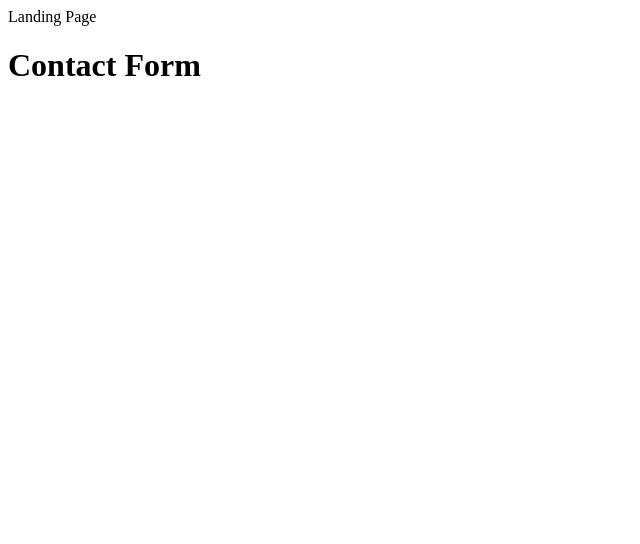
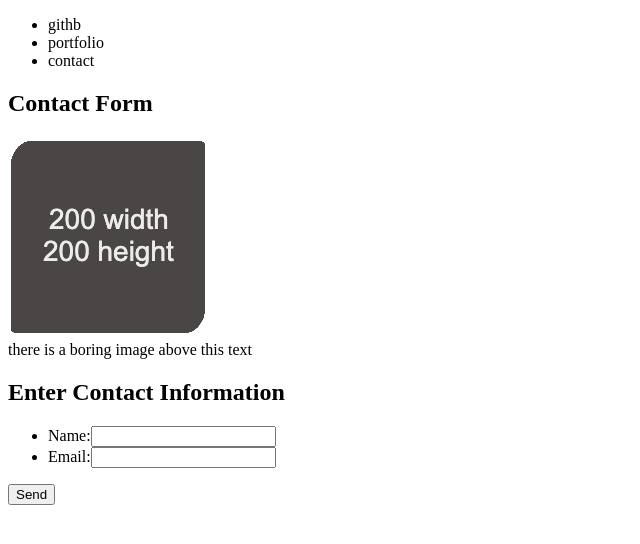
Before and after one commit to kaylaasana/contact-form-mini-project, a plain HTML site: page index.html in a window 1280 px wide. Shown: the whole page, without its empty margins (0-640 px from the left). Drawn offline with Linux system fonts and the light colour scheme; files that its build step writes are made by us from their sources.

Commit message:
added HTML content

```diff
--- a/index.html
+++ b/index.html
@@ -1,18 +1,39 @@
 <!DOCTYPE html>
-<html lang="eng-us>
+<html lang="en-us">
+    <head>
+        <meta charset="UTF-8" />
+        <link rel="stylesheet" type="text/css" href="./assets/style.css" />
+        <title>Contact Form</title>
+    </head>
 
-  <head>
-    <meta charset="UTF-8"
-    <link rel="stylesheet" type="text/css" href="./style.css"
-    <title>Landing Page</title>
-  </head>
+    <body>
 
-  <body>
-        <header>
-            <h1>Contact Form</h1>
+        <header class="header">
+          <ul>
+            <li>githb</li>
+            <li>portfolio</li>
+            <li>contact</li>
+          </ul>
         </header>
 
+        <section class="image">
+            <h1>Contact Form</h1>
+            <img src="./assets/sample.jpg" alt="placeholder image with 200px/200px">
+            <figcaption>there is a boring image above this text</figcaption>
+        </section>
 
+        <section class="contact form">
+            <h2> Enter Contact Information</h2>
+            <ul>
+            <li>Name:<input></input></li>
+            <li>Email:<input></input></li>
+            </ul>
+            <button class="favorite styled"
+            type="button">
+            Send
+            </button>
+        </section>
 
-  </body>
+    </body>
+
 </html>
```
